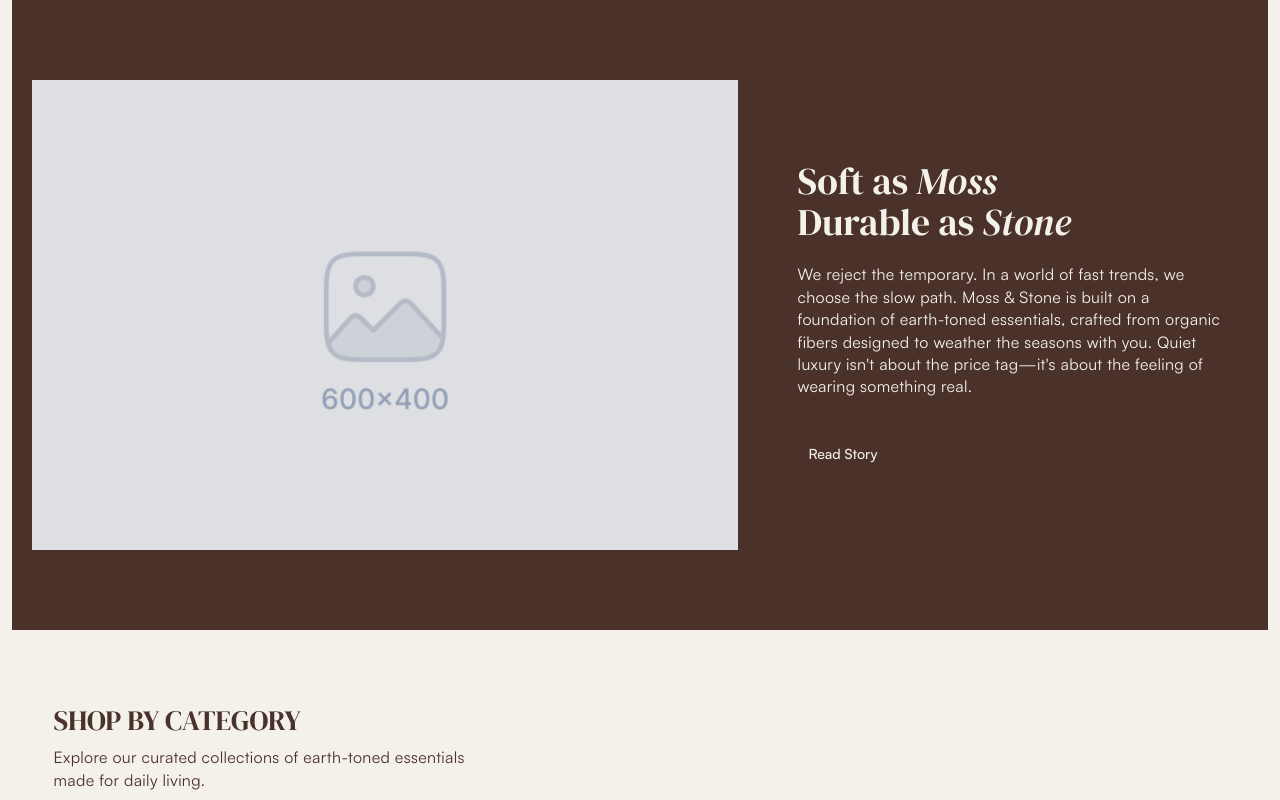
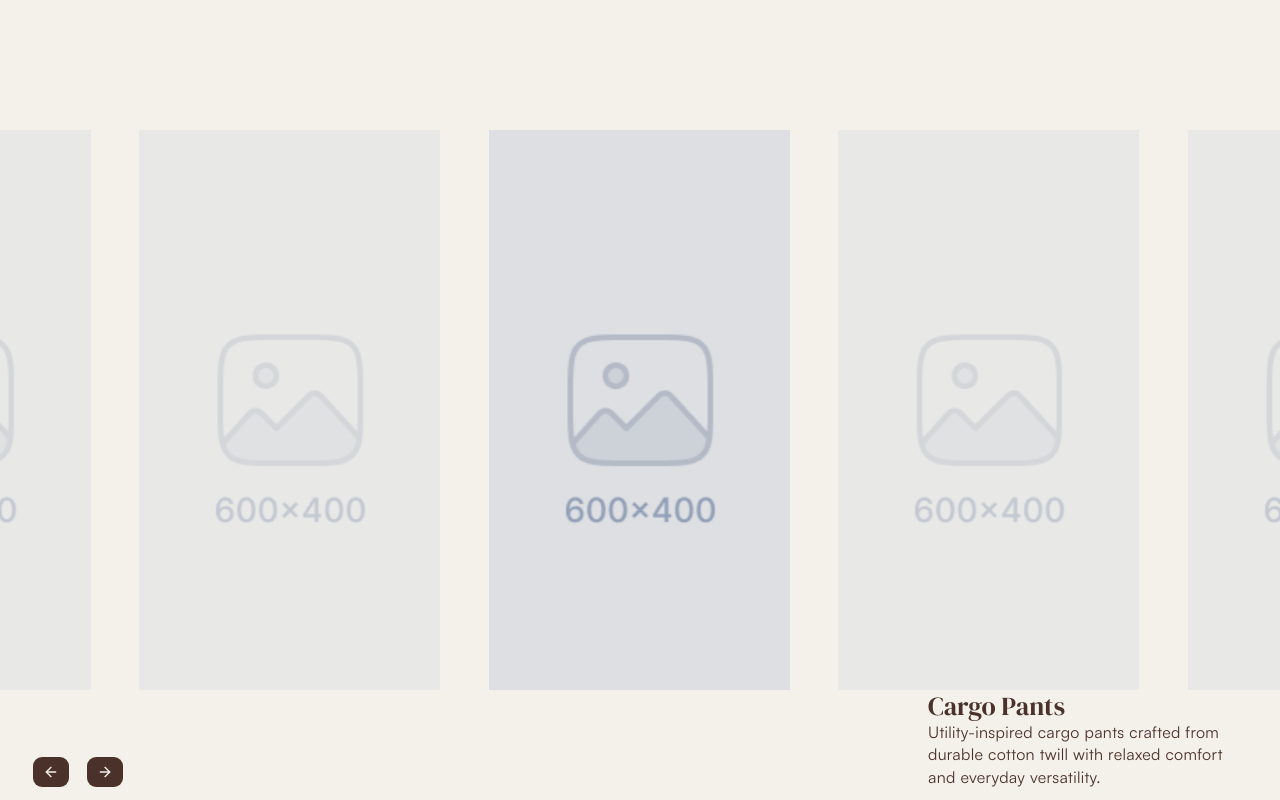
Before and after one commit to ehtishamalik/moss-and-stone, a Next.js app: page / in a window 1280 px wide. Shown: the top 800 px of the page. Built offline with nearby package versions, Linux system fonts and the light colour scheme.

Commit message:
Added high impact hero

```diff
--- a/app/page.tsx
+++ b/app/page.tsx
@@ -4,10 +4,12 @@
 import FeaturedProductsGrid from "@/components/blocks/FeaturedProductsGrid";
 import NewsletterCTA from "@/components/blocks/NewsletterCTA";
 import TestimonialsSlider from "@/components/blocks/TestimonialsSlider";
+import HighImpactHero from "@/components/heros/HighImpact";
 
 export default function Home() {
   return (
     <>
+      <HighImpactHero />
       <FeatureBannerCard />
       <CategoryGrid />
       <FeaturedProductsGrid />
--- a/components/blocks/TestimonialsSlider.tsx
+++ b/components/blocks/TestimonialsSlider.tsx
@@ -15,12 +15,7 @@
           quality of our everyday essentials
         </p>
         <div>
-          <Swiper
-            spaceBetween={0}
-            slidesPerView={1}
-            onSlideChange={() => console.log("slide change")}
-            onSwiper={(swiper) => console.log(swiper)}
-          >
+          <Swiper spaceBetween={0} slidesPerView={1}>
             {TESTIMONIALS.map((testimonial, index) => (
               <SwiperSlide key={index}>
                 <TestimonialCard
--- /dev/null
+++ b/components/heros/HighImpact/index.scss
@@ -0,0 +1,30 @@
+.swiper-slide picture {
+  transition:
+    transform 0.5s cubic-bezier(.22, 1, .36, 1),
+    opacity 0.5s cubic-bezier(.22, 1, .36, 1);
+  will-change: transform, opacity;
+  transform:
+    translateY(calc(var(--progress, 0) * 96px)) scale(calc(1 - abs(var(--progress, 0)) * .1));
+  opacity: 0.5;
+}
+
+.swiper-slide-active picture {
+  transform: translateY(0) scale(1);
+  opacity: 1;
+}
+
+.hero-description {
+  animation: heroContent .6s cubic-bezier(.22, 1, .36, 1);
+}
+
+@keyframes heroContent {
+  from {
+    opacity: 0;
+    transform: translateY(32px);
+  }
+
+  to {
+    opacity: 1;
+    transform: translateY(0);
+  }
+}
--- /dev/null
+++ b/components/heros/HighImpact/index.tsx
@@ -0,0 +1,87 @@
+"use client";
+
+import { Autoplay, Navigation } from "swiper/modules";
+import { Swiper, SwiperSlide } from "swiper/react";
+import { PlaceholderMedia } from "@/components/Media";
+import "swiper/css";
+import "./index.scss";
+import "swiper/css/navigation";
+import { ArrowLeft, ArrowRight } from "lucide-react";
+import { useRef, useState } from "react";
+import type { Swiper as SwiperType } from "swiper";
+import { Button } from "@/components/ui/button";
+import { HERO_SLIDES } from "@/constants";
+
+export default function HighImpactHero() {
+  const swiperRef = useRef<SwiperType | null>(null);
+  const [activeIndex, setActiveIndex] = useState(0);
+
+  return (
+    <section>
+      <div className="mx-container">
+        <div className="relative h-[80svh] min-h-205 flex items-center overflow-hidden">
+          <Swiper
+            modules={[Autoplay, Navigation]}
+            autoplay={{
+              delay: 2500,
+              disableOnInteraction: false,
+              pauseOnMouseEnter: true,
+            }}
+            onSwiper={(swiper) => {
+              swiperRef.current = swiper;
+            }}
+            onSlideChange={(swiper: SwiperType) => {
+              console.log("slide change", swiper.realIndex);
+              setActiveIndex(swiper.realIndex);
+            }}
+            spaceBetween={48}
+            slidesPerView={3.8}
+            centeredSlides={true}
+            loop={true}
+            speed={500}
+            className="size-full"
+            watchSlidesProgress
+            onProgress={(swiper) => {
+              swiper.slides.forEach((slide) => {
+                const progress = slide.progress;
+
+                slide.style.setProperty(
+                  "--progress",
+                  Math.round(progress || 0).toString(),
+                );
+              });
+            }}
+          >
+            {[1, 2, 3, 4, 5, 6, 7, 8, 9, 10].map((item) => (
+              <SwiperSlide key={item} className="flex! items-center">
+                <PlaceholderMedia className="w-full h-140" />
+              </SwiperSlide>
+            ))}
+          </Swiper>
+          <div
+            key={activeIndex}
+            className="absolute bottom-8 right-8 z-10 max-w-xs pointer-events-none hero-description"
+          >
+            <h3>{HERO_SLIDES[activeIndex].name}</h3>
+            <p>{HERO_SLIDES[activeIndex].description}</p>
+          </div>
+          <div className="absolute bottom-8 left-8 z-10 flex justify-center gap-4">
+            <Button
+              type="button"
+              onClick={() => swiperRef.current?.slidePrev()}
+            >
+              <ArrowLeft />
+            </Button>
+
+            <Button
+              type="button"
+              onClick={() => swiperRef.current?.slideNext()}
+            >
+              <ArrowRight />
+            </Button>
+          </div>
+        </div>
+      </div>
+    </section>
+  );
+}
--- a/constants/index.ts
+++ b/constants/index.ts
@@ -138,3 +138,66 @@
     ],
   },
 ];
+
+export const HERO_SLIDES = [
+  {
+    name: "Cargo Pants",
+    description:
+      "Utility-inspired cargo pants crafted from durable cotton twill with relaxed comfort and everyday versatility.",
+    price: "$89",
+  },
+  {
+    name: "Denim Jeans",
+    description:
+      "Premium straight-fit denim featuring a timeless wash, reinforced stitching, and a comfortable all-day fit.",
+    price: "$95",
+  },
+  {
+    name: "Oversized Shirt",
+    description:
+      "Relaxed oversized shirt made from breathable cotton with a clean silhouette for effortless styling.",
+    price: "$68",
+  },
+  {
+    name: "Graphic T-Shirt",
+    description:
+      "Soft heavyweight tee finished with bold graphic artwork and a modern oversized cut.",
+    price: "$42",
+  },
+  {
+    name: "Bomber Jacket",
+    description:
+      "Lightweight bomber jacket with ribbed trims and a minimal design, perfect for layering year-round.",
+    price: "$129",
+  },
+  {
+    name: "Hoodie",
+    description:
+      "Brushed fleece hoodie offering premium warmth, an oversized fit, and subtle embroidered branding.",
+    price: "$78",
+  },
+  {
+    name: "Varsity Jacket",
+    description:
+      "Classic varsity jacket featuring wool-blend construction, faux leather sleeves, and heritage-inspired details.",
+    price: "$159",
+  },
+  {
+    name: "Pleated Trousers",
+    description:
+      "Tailored pleated trousers combining modern structure with relaxed comfort for elevated everyday wear.",
+    price: "$98",
+  },
+  {
+    name: "Flannel Shirt",
+    description:
+      "Soft brushed flannel shirt with a classic check pattern, designed for layering in cooler seasons.",
+    price: "$72",
+  },
+  {
+    name: "Denim Shorts",
+    description:
+      "Relaxed-fit denim shorts with a vintage-inspired wash, delivering casual comfort and effortless style.",
+    price: "$64",
+  },
+];
```
